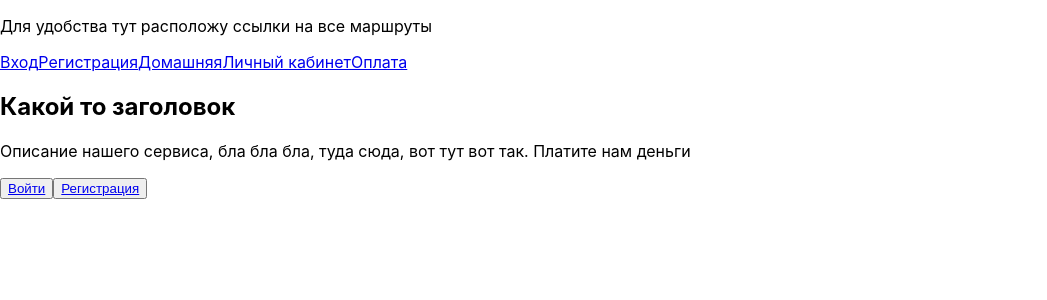
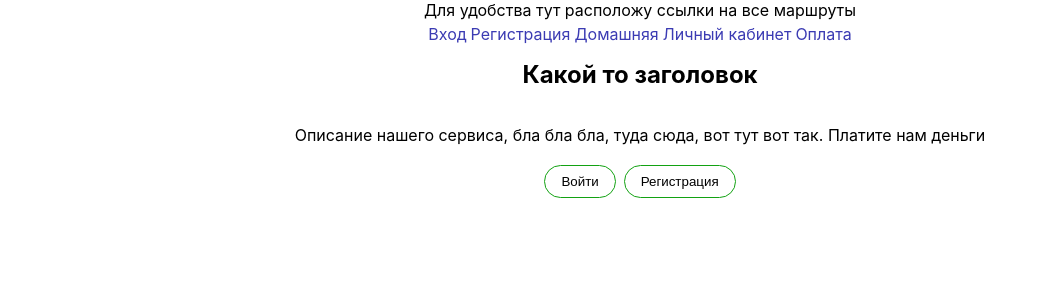
Before and after one commit to lighterboiii/vpn-bot, a React (Create React App) app: page / in a window 1280 px wide. Shown: the top 300 px of the page, without its empty margins (0-1047 px from the left). Built offline with nearby package versions, Linux system fonts and the light colour scheme.

Commit message:
some styles

```diff
--- a/src/components/App/App.module.scss
+++ b/src/components/App/App.module.scss
@@ -1,3 +1,30 @@
-.App {
-  text-align: center;
+.app {
+  height: 100vh;
 }
+
+.nav {
+  box-sizing: border-box;
+  height: 5vh;
+  display: flex;
+  flex-direction: column;
+  gap: 4px;
+
+  &__container {
+    margin: 0 auto;
+    display: flex;
+    flex-direction: row;
+    gap: 4px;
+  }
+
+  &__text {
+    padding: 0;
+    margin: 0 auto;
+  }
+
+  &__link {
+    color: rgb(59, 59, 179);
+    cursor: pointer;
+    font-weight: 400;
+    text-decoration: none;
+  }
+}
--- a/src/components/App/App.tsx
+++ b/src/components/App/App.tsx
@@ -1,5 +1,4 @@
 import HomePage from '../../pages/Home/Home';
-import styles from './App.module.scss';
 import { BrowserRouter as Router, Routes, Route, Link } from 'react-router-dom';
 import ProfilePage from '../../pages/Profile/Profile';
 import PurchasePage from '../../pages/Purchase/Purchase';
@@ -7,19 +6,22 @@ import { homeUrl, signinUrl, signupUrl, profileUrl, purchaseUrl } from '../../ut
 import ProtectedRoute from '../ProtectedRoute/ProtectedRoute';
 import SignUpPage from '../../pages/Signup/Signup';
 import SignInPage from '../../pages/SignIn/Signin';
+import styles from './App.module.scss';
 
 function App() {
   return (
     <div className={styles.app}>
       <Router basename={process.env.PUBLIC_URL}>
-        <nav>
-          <p>Для удобства тут расположу ссылки на все маршруты</p>
-          <Link to={signinUrl}>Вход</Link>
-          <Link to={signupUrl}>Регистрация</Link>
-          <Link to={homeUrl}>Домашняя</Link>
-          <Link to={profileUrl}>Личный кабинет</Link>
-          <Link to={purchaseUrl}>Оплата</Link>
-        </nav>
+        <div className={styles.nav}>
+          <p className={styles.nav__text}>Для удобства тут расположу ссылки на все маршруты</p>
+          <nav className={styles.nav__container}>
+            <Link className={styles.nav__link} to={signinUrl}>Вход</Link>
+            <Link className={styles.nav__link} to={signupUrl}>Регистрация</Link>
+            <Link className={styles.nav__link} to={homeUrl}>Домашняя</Link>
+            <Link className={styles.nav__link} to={profileUrl}>Личный кабинет</Link>
+            <Link className={styles.nav__link} to={purchaseUrl}>Оплата</Link>
+          </nav>
+        </div>
         <Routes>
           <Route path={signinUrl} element={<ProtectedRoute children={<SignInPage />} notAuth />} />
           <Route path={signupUrl} element={<ProtectedRoute children={<SignUpPage />} notAuth />} />
--- a/src/index.css
+++ b/src/index.css
@@ -5,6 +5,7 @@ body {
     sans-serif;
   -webkit-font-smoothing: antialiased;
   -moz-osx-font-smoothing: grayscale;
+  height: 100vh;
 }
 
 code {
--- a/src/pages/Home/Home.module.scss
+++ b/src/pages/Home/Home.module.scss
@@ -0,0 +1,40 @@
+@use '../../stylesheets/mixins' as *;
+
+.home {
+  @include indents(0 20px, 0);
+  @include flex(column, center, center);
+  text-align: center;
+
+  &__header {
+    @include indents();
+    @include flex(column, $align-items: center, $gap: 8px);
+  }
+
+  &__links {
+    @include flex(row, center, space-between, 8px);
+  }
+
+  &__link {
+    text-decoration: none;
+    color: inherit;
+  }
+
+  &__button {
+    @include button-style-reset();
+    @include indents(8px 16px, 0);
+    border: 1px rgb(18, 162, 18) solid;
+    border-radius: 25px;
+  }
+
+  &__title, &__text {
+    @include indents();
+  }
+
+  &__title {
+    @include indents(20px, 0 auto);
+  }
+
+  &__text {
+    @include indents(8px 8px 20px, 0 auto);
+  }
+}
--- a/src/pages/Home/Home.tsx
+++ b/src/pages/Home/Home.tsx
@@ -6,13 +6,13 @@ import { signinUrl, signupUrl } from "../../utils/routes";
 const HomePage: FC = () => {
   return (
     <div className={styles.home}>
-      <div>
-        <h2>Какой то заголовок</h2>
-        <p>Описание нашего сервиса, бла бла бла, туда сюда, вот тут вот так. Платите нам деньги</p>
+      <div className={styles.home__header}>
+        <h2 className={styles.home__title}>Какой то заголовок</h2>
+        <p className={styles.home__text}>Описание нашего сервиса, бла бла бла, туда сюда, вот тут вот так. Платите нам деньги</p>
       </div>
-      <nav>
-        <button><Link to={signinUrl}>Войти</Link></button>
-        <button><Link to={signupUrl}>Регистрация</Link></button>
+      <nav className={styles.home__links}>
+        <button className={styles.home__button}><Link to={signinUrl} className={styles.home__link}>Войти</Link></button>
+        <button className={styles.home__button}><Link to={signupUrl} className={styles.home__link}>Регистрация</Link></button>
       </nav>
     </div>
   )
--- a/src/pages/Profile/Profile.module.scss
+++ b/src/pages/Profile/Profile.module.scss
@@ -0,0 +1,6 @@
+@use '../../stylesheets/mixins' as *;
+
+.profile {
+  @include indents(20px, 0);
+  @include flex(column, space-between, flex-start, 16px);
+}
--- a/src/pages/SignIn/Signin.module.scss
+++ b/src/pages/SignIn/Signin.module.scss
@@ -0,0 +1,36 @@
+@use '../../stylesheets/mixins' as *;
+
+.signin {
+  @include indents(0 20px, 0 auto);
+  @include flex(column, flex-end, center, 8px);
+  height: 95vh; // обязательно поправить после удаления ссылок в шапке
+
+  &__title {
+    @include indents(20px, 0);
+    text-align: center;
+  }
+
+  &__text {
+    @include indents(20px, 0);
+    text-align: center;
+  }
+
+  &__link {
+    text-decoration: none;
+    color: rgb(59, 59, 179);
+    cursor: pointer;
+    font-weight: 700;
+  }
+
+  &__button {
+    @include button-style-reset();
+    @include indents(8px 16px, 0);
+    border: 1px rgb(18, 162, 18) solid;
+    border-radius: 25px;
+  }
+}
+
+.form {
+  @include flex(column, space-between, center, 16px);
+  margin: 0 auto 36px;
+}
--- a/src/pages/SignIn/Signin.tsx
+++ b/src/pages/SignIn/Signin.tsx
@@ -14,9 +14,9 @@ const SignInPage: FC = () => {
     <div className={styles.signin}>
       <h2 className={styles.signin__title}>Вход</h2>
       <form className={styles.form} onSubmit={onFormSubmit}>
-        <input name='email' value={email}required />
-        <input name='password' value={password} required />
-        <button type='submit'>Войти</button>
+        <input name='email' value={email} placeholder='Логин' required />
+        <input name='password' value={password} placeholder='Пароль' required />
+        <button type='submit' className={styles.signin__button}>Войти</button>
       </form>
       <div className={styles.signin__links}>
         <p className={styles.signin__text}>Вы новый пользователь?
--- a/src/pages/Signup/Signup.module.scss
+++ b/src/pages/Signup/Signup.module.scss
@@ -0,0 +1,36 @@
+@use '../../stylesheets/mixins' as *;
+
+.signup {
+  @include indents(0 20px, 0 auto);
+  @include flex(column, flex-end, center, 8px);
+  height: 95vh; // обязательно поправить после удаления ссылок в шапке
+
+  &__title {
+    @include indents(20px, 0);
+    text-align: center;
+  }
+
+  &__text {
+    @include indents(20px, 0);
+    text-align: center;
+  }
+
+  &__link {
+    text-decoration: none;
+    color: rgb(59, 59, 179);
+    cursor: pointer;
+    font-weight: 700;
+  }
+
+  &__button {
+    @include button-style-reset();
+    @include indents(8px 16px, 0);
+    border: 1px rgb(18, 162, 18) solid;
+    border-radius: 25px;
+  }
+}
+
+.form {
+  @include flex(column, space-between, center, 16px);
+  margin: 0 auto 36px;
+}
--- a/src/pages/Signup/Signup.tsx
+++ b/src/pages/Signup/Signup.tsx
@@ -12,13 +12,13 @@ const SignUpPage: FC = () => {
       <h2 className={styles.signup__title}>Зарегистрируйтесь для продолжения</h2>
       <form className={styles.form}>
         <input type='text' name='name' value={name} placeholder='Имя'/>
-        <input name='email' value={email} />
-        <input name='password' value={password} />
-        <button type='submit'>Зарегистрироваться</button>
+        <input name='email' placeholder='Почта' value={email} />
+        <input name='password' placeholder='Пароль' value={password} />
+        <button type='submit' className={styles.signup__button}>Зарегистрироваться</button>
       </form>
       <div className={styles.signup__linkContainer}>
         <p className={styles.signup__text}>Уже зарегистрированы?
-          <Link to='/signin' className={styles.signup__link}>Войти</Link>
+          <Link to='/signin' className={styles.signup__link}> Войти</Link>
         </p>
       </div>
     </div>
--- /dev/null
+++ b/src/stylesheets/_mixins.scss
@@ -0,0 +1,43 @@
+/* flex-container */
+@mixin flex($direction: row, $justify-content: false, $align-items: false, $gap: false){
+  display: flex;
+  flex-direction: $direction;
+  @if $justify-content {
+    justify-content: $justify-content;
+  }
+  @if $align-items {
+    align-items: $align-items
+  }
+  @if $gap {
+    gap: $gap;
+  }
+};
+/* Сброс отступов */
+@mixin indents($padding: 0, $margin: 0) {
+  padding: $padding;
+  margin: $margin;
+};
+/* Сброс стиля кнопок и единый курсор */
+@mixin button-style-reset {
+  border: none;
+  padding: 0;
+  background: transparent;
+
+  &:hover {
+    cursor: pointer;
+  }
+}
+/* Скрытие скроллбара */
+@mixin hide-scroll {
+  &::-webkit-scrollbar {
+    display: none;
+  }
+  -ms-overflow-style: none;
+  scrollbar-width: none;
+}
+/* Сброс стиля инпута */
+@mixin input-style-reset {
+  border: none;
+  padding: 0;
+  background: transparent;
+}
```
